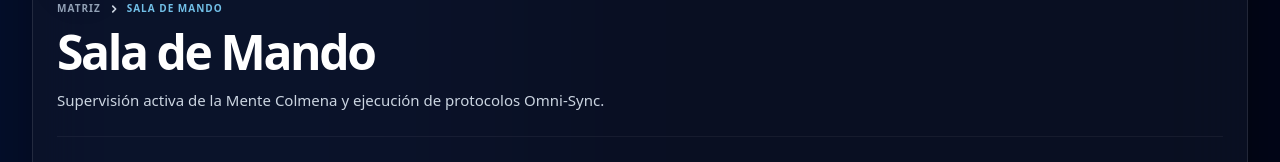
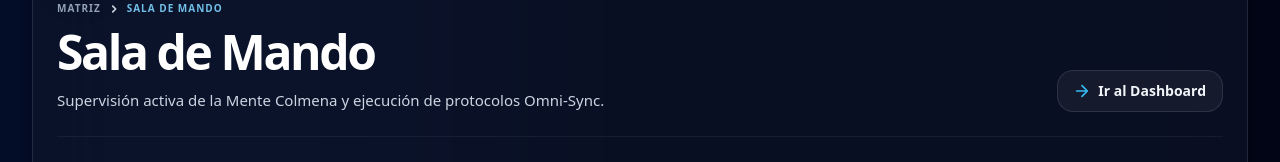
Before and after one commit to HockerAGI/hocker.one, a Next.js app: page / in a window 1280 px wide. Shown: the part 268-430 px from the top of the page. Built offline with nearby package versions, Linux system fonts and the light colour scheme; no server answers; the database is empty.

Commit message:
Actualizar page.tsx

```diff
--- a/src/app/page.tsx
+++ b/src/app/page.tsx
@@ -1,10 +1,11 @@
+import type { Metadata } from "next";
+import Link from "next/link";
 import PageShell from "@/components/PageShell";
 import NovaChat from "@/components/NovaChat";
 import AgisRegistry from "@/components/AgisRegistry";
 import SystemStatus from "@/components/SystemStatus";
 import CommandsQueue from "@/components/CommandsQueue";
 import Hint from "@/components/Hint";
-import type { Metadata } from "next";
 
 export const metadata: Metadata = {
   title: "Sala de Mando NOVA",
@@ -16,36 +17,39 @@ export default function HomePage() {
     <PageShell
       title="Sala de Mando"
       subtitle="Supervisión activa de la Mente Colmena y ejecución de protocolos Omni-Sync."
+      actions={
+        <Link
+          href="/dashboard"
+          className="inline-flex items-center justify-center gap-2 rounded-2xl border border-white/10 bg-white/5 px-4 py-2.5 text-sm font-semibold text-slate-100 transition hover:bg-white/10"
+        >
+          <svg className="h-4 w-4 text-sky-400" fill="none" viewBox="0 0 24 24" stroke="currentColor" strokeWidth="2.5">
+            <path strokeLinecap="round" strokeLinejoin="round" d="M4 12h16M12 4l8 8-8 8" />
+          </svg>
+          Ir al Dashboard
+        </Link>
+      }
     >
       <div className="flex flex-col gap-8">
-
-        {/* FILA SUPERIOR: Sensores y Mensaje Táctico */}
         <div className="animate-in fade-in slide-in-from-top-4 duration-500">
           <Hint title="Protocolo de Conciencia Activo">
-            Bienvenido, Director. El Automation Fabric está operando en niveles nominales.
-            Las sub-IAs están listas para la sincronización de objetivos 2025.
+            Bienvenido, Director. El Automation Fabric está operando en niveles nominales. Las sub-IAs están listas para la sincronización de objetivos 2025.
           </Hint>
         </div>
 
-        {/* CUERPO CENTRAL: El Corazón de NOVA y el Radar */}
         <div className="grid grid-cols-1 gap-8 xl:grid-cols-12">
-
-          {/* Zona de Diálogo (Prioridad 1) */}
           <div className="xl:col-span-8 animate-in fade-in slide-in-from-left duration-700">
             <div className="hocker-card p-1 shadow-blue-500/5">
               <NovaChat />
             </div>
           </div>
 
-          {/* Telemetría y AGIs (Soporte Táctico) */}
           <aside className="flex flex-col gap-8 xl:col-span-4 animate-in fade-in slide-in-from-right duration-700">
             <SystemStatus />
             <AgisRegistry title="Células Operativas" />
           </aside>
         </div>
 
-        {/* PIE DE MANDO: Ejecución y Flujo */}
-        <footer className="grid grid-cols-1 gap-8 lg:grid-cols-12 border-t border-white/5 pt-8 mt-4">
+        <div className="grid grid-cols-1 gap-8 lg:grid-cols-12 border-t border-white/5 pt-8 mt-4">
           <div className="lg:col-span-12 animate-in fade-in slide-in-from-bottom-6 duration-1000">
             <div className="flex flex-col gap-4">
               <h3 className="text-xs font-black uppercase tracking-[0.3em] text-slate-500 px-2">
@@ -54,7 +58,7 @@ export default function HomePage() {
               <CommandsQueue />
             </div>
           </div>
-        </footer>
+        </div>
       </div>
     </PageShell>
   );
```
